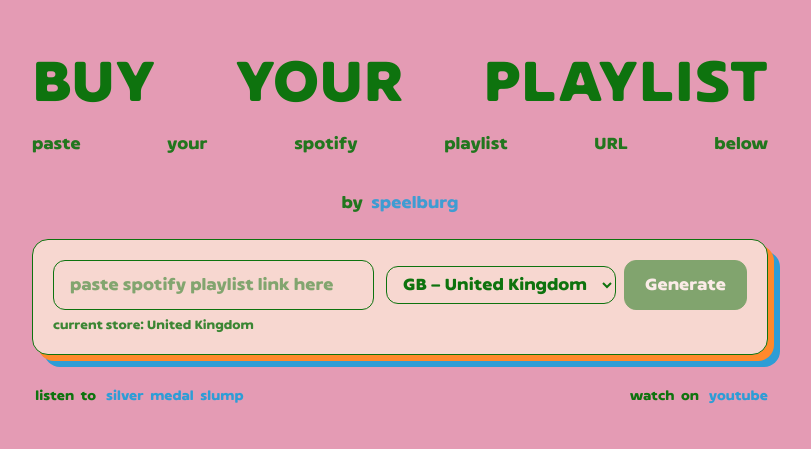
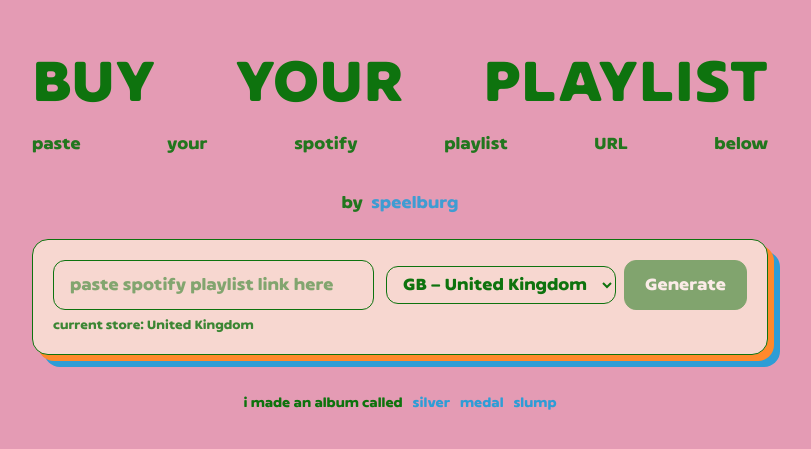
Before and after one commit to speelburg/spotify-itunes-linker, a Next.js app: page / in a window 1280 px wide. Shown: the part 107-556 px from the top of the page, without its empty margins (240-1051 px from the left). Built offline with nearby package versions, Linux system fonts and the light colour scheme.

Commit message:
Simplify footer: single centered 'listen to silver medal slump' link

```diff
--- a/app/globals.css
+++ b/app/globals.css
@@ -190,43 +190,26 @@
 .bottom-links .blue {
   color: var(--shadow-blue);
 }
-/* --- footer bar under main box --- */
-.bottom-bar {
+/* --- single centered footer link --- */
+.bottom-bar.single {
   display: flex;
-  justify-content: space-between;
+  justify-content: center;        /* 👈 centers the text */
   align-items: center;
-  margin-top: 1rem;          /* extra space above */
+  margin-top: 2rem;            /* space above */
   padding: 0.5rem 0;
-  border-top: 0px solid var(--border); /* optional subtle top border */
-  font-size: clamp(0.7rem, 1.6vw, 0.8rem);
+  font-size: clamp(0.7rem, 1.6vw, 0.8rem); /* slightly smaller text */
   line-height: 1.4;
 }
 
-.bottom-bar a {
+.bottom-bar.single a {
   color: inherit;
   text-decoration: none;
-  flex: 1;
 }
 
-.bottom-bar a:hover {
-  text-decoration: none;         /* no underline on hover */
+.bottom-bar.single a:hover {
+  text-decoration: none;          /* no underline on hover */
 }
 
-.bottom-bar .blue {
+.bottom-bar.single .blue {
   color: var(--shadow-blue);
 }
-
-.bottom-bar .left-link {
-  text-align: left;
-}
-
-.bottom-bar .right-link {
-  text-align: right;
-}
-
-.bottom-bar .divider {
-  width: 0px;
-  background: var(--border);
-  height: 1.25rem;
-  margin: 0 1rem;
-}
--- a/app/page.tsx
+++ b/app/page.tsx
@@ -184,30 +184,18 @@
     current store: <span className="font-medium">{countryName}</span>
   </div>
 </section>
-{/* bottom links bar */}
-<div className="bottom-bar">
+{/* bottom single link under main box */}
+<div className="bottom-bar single">
   <a
     href="https://open.spotify.com/album/3hEiBBpfYIVEUuyftPyqu0?si=ptgMN3ElT8SxZq97nf1URw"
     target="_blank"
     rel="noreferrer"
-    className="left-link"
     title="Listen to Silver Medal Slump by SPEELBURG"
   >
-    &nbsp;listen &nbsp;to&nbsp;&nbsp;&nbsp;<span className="blue">silver &nbsp;medal &nbsp;slump</span>
-  </a>
-
-  <span className="divider" />
-
-  <a
-    href="https://www.youtube.com/speelburg"
-    target="_blank"
-    rel="noreferrer"
-    className="right-link"
-    title="Watch on YouTube"
-  >
-    watch &nbsp;on&nbsp;&nbsp;&nbsp;<span className="blue">youtube</span>
+    i made an album called &nbsp;&nbsp;<span className="blue">silver &nbsp; medal &nbsp; slump</span>
   </a>
 </div>
+
 
 
 
```
